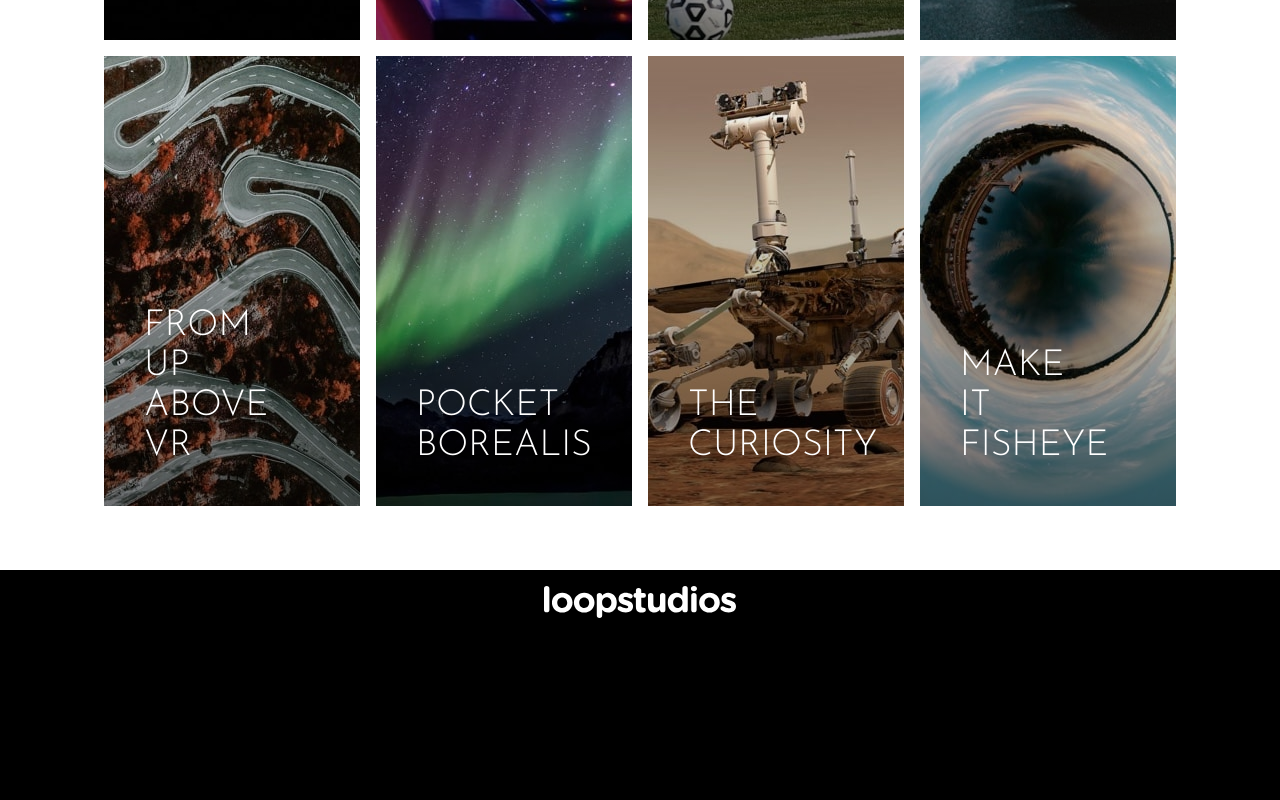
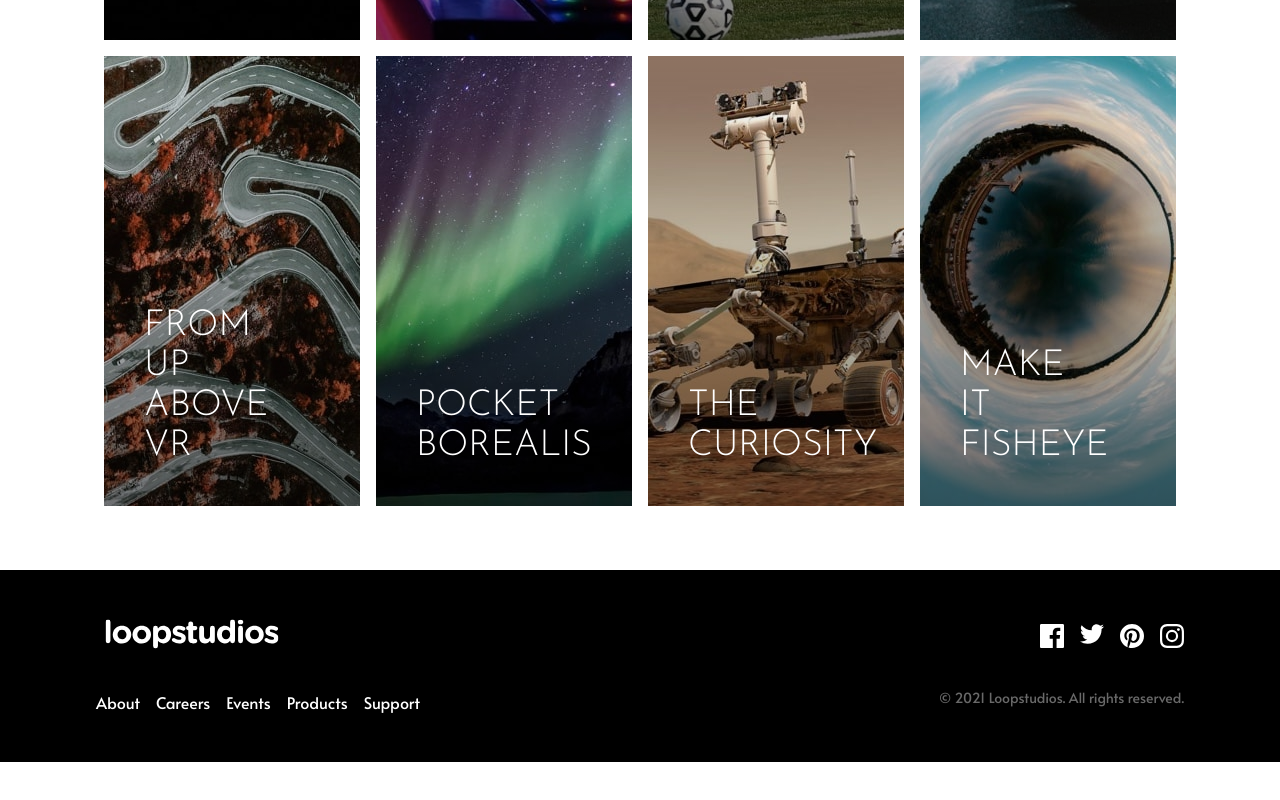
Before and after one commit to f1x3d49/frontendmentor-loopstudios, a React (Create React App) app in the folder frontend/: page / in a window 1280 px wide. Shown: the part 1910-2710 px from the top of the page. After the commit the page ends 2672 px from the top, so only its background shows below. Built offline with nearby package versions, Linux system fonts and the light colour scheme.

Commit message:
finished the project

```diff
--- a/frontend/src/sections/AboutSection.js
+++ b/frontend/src/sections/AboutSection.js
@@ -7,17 +7,35 @@ import { ReactComponent as Pinterest } from "../images/icon-pinterest.svg";
 
 const AboutSection = () => {
   return (
-    <section className="w-full flex flex-col items-center gap-6 h-96 bg-black mt-16 px-8 py-4">
-      <Logo />
-      <ul className="flex flex-col md:flex-row gap-2">
-        <li>About</li>
-        <li>Careers</li>
-        <li>Events</li>
-        <li>Products</li>
-        <li>Support</li>
-      </ul>
-      <div className="flex flex-col gap-1">
-        <ul className="flex gap-1"></ul>
+    <section className="w-full flex flex-col md:flex-row md:justify-between items-center gap-8 md:h-48 h-[420px] bg-black mt-16 md:px-24 px-8 py-10">
+      <div className="flex flex-col gap-8 md:gap-10">
+        <Logo className="scale-90" />
+        <ul className="flex flex-col md:flex-row gap-4 font-alata font-light text-white text-center">
+          <li className="relative nav hover:cursor-pointer">About</li>
+          <li className="relative nav hover:cursor-pointer">Careers</li>
+          <li className="relative nav hover:cursor-pointer">Events</li>
+          <li className="relative nav hover:cursor-pointer">Products</li>
+          <li className="relative nav hover:cursor-pointer">Support</li>
+        </ul>
+      </div>
+      <div className="flex flex-col gap-2 items-center md:gap-10 md:items-end">
+        <ul className="flex gap-4">
+          <li>
+            <Facebook className="relative nav hover:cursor-pointer" />
+          </li>
+          <li>
+            <Twitter className="relative nav hover:cursor-pointer" />
+          </li>
+          <li>
+            <Pinterest className="relative nav hover:cursor-pointer" />
+          </li>
+          <li>
+            <Instagram className="relative nav hover:cursor-pointer" />
+          </li>
+        </ul>
+        <p className="text-vdgray text-sm font-alata">
+          &copy; 2021 Loopstudios. All rights reserved.
+        </p>
       </div>
     </section>
   );
```
